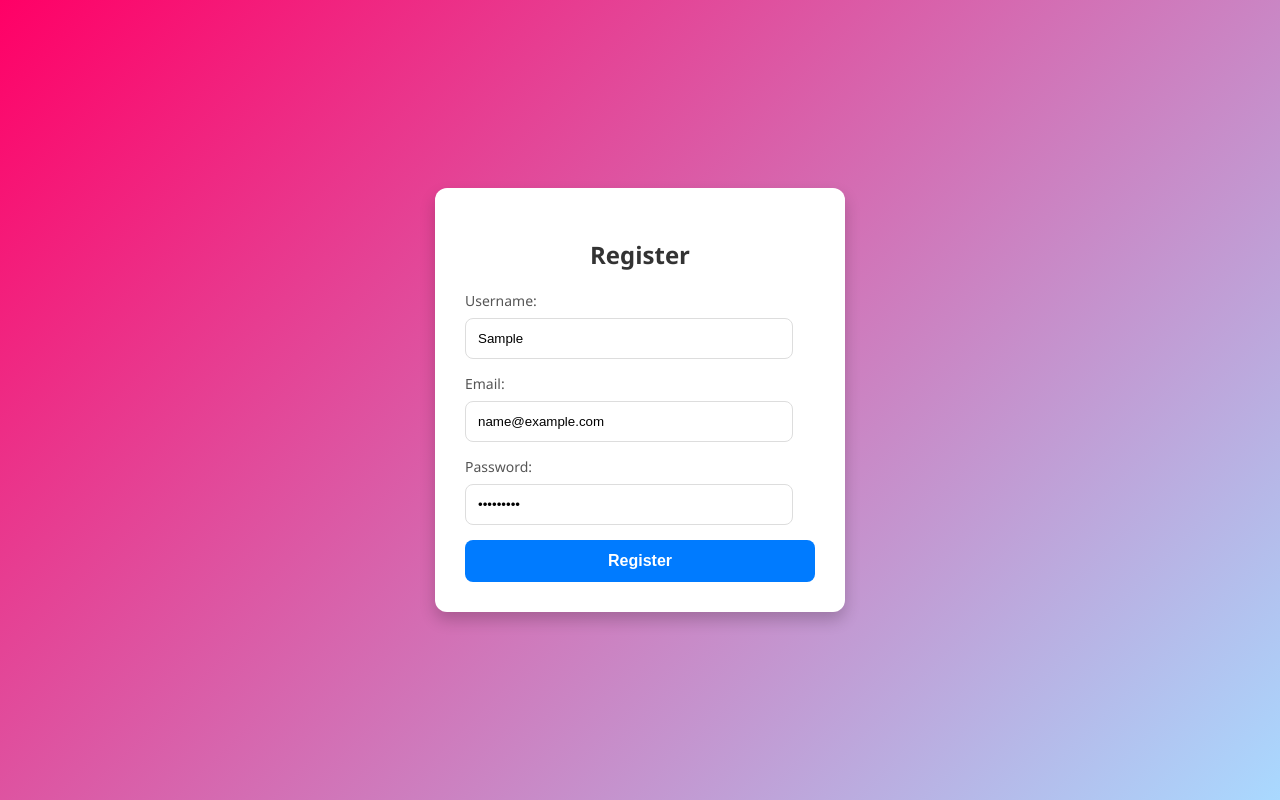
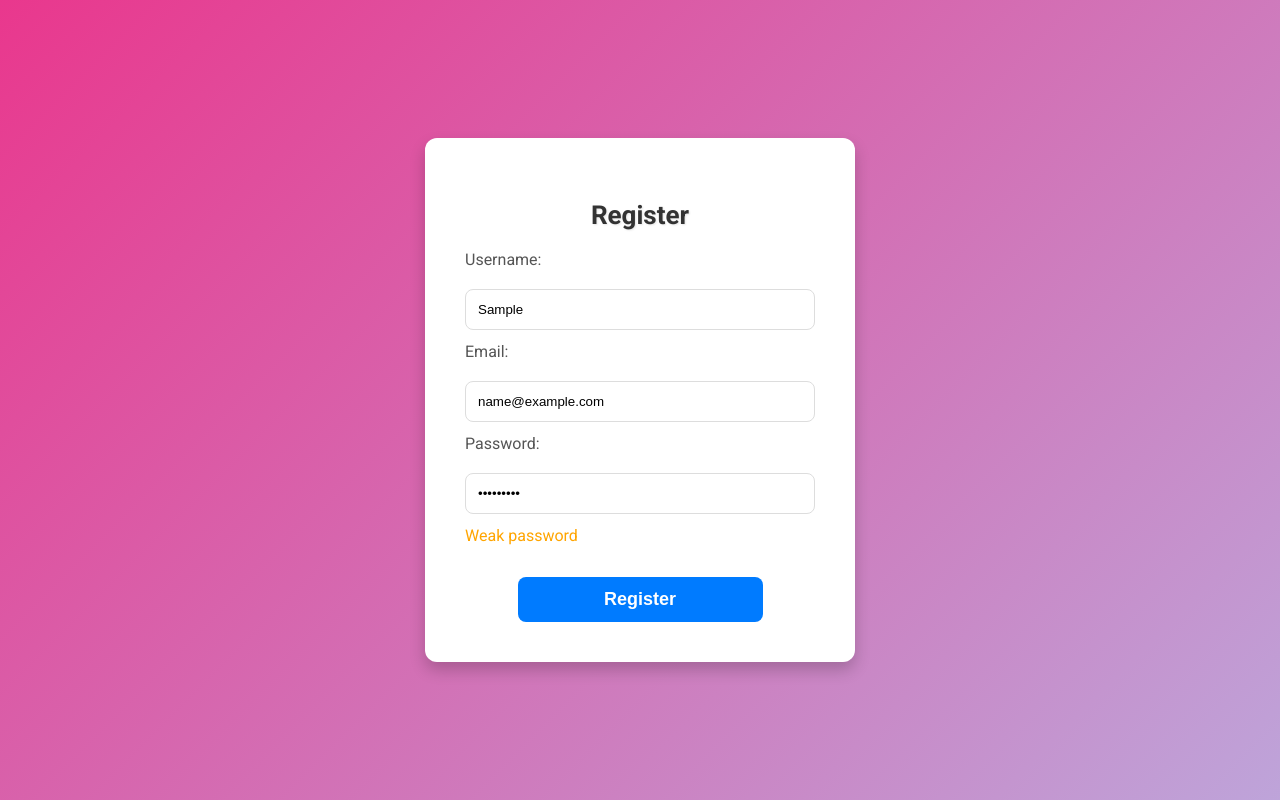
Before and after one commit to dgyrsenevirathne/Register_form, a website: page public/index.html in a window 1280 px wide. Both pictures are taken after typing "Sample", "name@example.com", "Sample123" into the empty fields and a click on the button "Register". Drawn offline with Linux system fonts and the light colour scheme; no server answers.

Commit message:
new changes

```diff
--- a/public/index.html
+++ b/public/index.html
@@ -21,6 +21,8 @@
             <label for="password">Password:</label>
             <input type="password" id="password" name="password" required>
 
+            <div id="passwordStrength"></div> <!-- Password strength indicator -->
+
             <button type="submit">Register</button>
         </form>
     </div>
--- a/public/script.js
+++ b/public/script.js
@@ -4,6 +4,11 @@ document.getElementById('registerForm').addEventListener('submit', async functio
     const username = document.getElementById('username').value;
     const email = document.getElementById('email').value;
     const password = document.getElementById('password').value;
+
+    if (!username || !email || !password) {
+        alert('All fields are required.');
+        return;
+    }
 
     const response = await fetch('/register', {
         method: 'POST',
@@ -16,7 +21,35 @@ document.getElementById('registerForm').addEventListener('submit', async functio
     const result = await response.json();
     if (result.success) {
         alert('Registration successful!');
+        document.getElementById('registerForm').reset();
     } else {
         alert('Registration failed: ' + result.message);
     }
 });
+
+// Password Strength Indicator
+document.getElementById('password').addEventListener('input', function () {
+    const password = this.value;
+    const strength = document.getElementById('passwordStrength');
+
+    let strengthText = '';
+    let strengthColor = '';
+
+    if (password.length < 6) {
+        strengthText = 'Password too short';
+        strengthColor = 'red';
+    } else if (password.length < 12) {
+        strengthText = 'Weak password';
+        strengthColor = 'orange';
+    } else if (/^(?=.*[a-z])(?=.*[A-Z])(?=.*\d)[A-Za-z\d]{12,}$/.test(password)) {
+        strengthText = 'Strong password';
+        strengthColor = 'green';
+    } else {
+        strengthText = 'Moderate password';
+        strengthColor = 'yellow';
+    }
+
+    // Update the password strength indicator
+    strength.textContent = strengthText;
+    strength.style.color = strengthColor;
+});
--- a/public/styles.css
+++ b/public/styles.css
@@ -1,6 +1,11 @@
+/* Google Fonts */
+@import url('https://fonts.googleapis.com/css2?family=Roboto:wght@400;500;700&display=swap');
+
 body {
-    font-family: 'Segoe UI', Tahoma, Geneva, Verdana, sans-serif;
+    font-family: 'Roboto', sans-serif;
     background: linear-gradient(135deg, #f06, #a9d9ff);
+    background-size: 200% 200%;
+    animation: gradientAnimation 5s ease infinite;
     display: flex;
     justify-content: center;
     align-items: center;
@@ -8,39 +13,72 @@ body {
     margin: 0;
 }
 
+@keyframes gradientAnimation {
+    0% {
+        background-position: 0% 0%;
+    }
+
+    50% {
+        background-position: 100% 100%;
+    }
+
+    100% {
+        background-position: 0% 0%;
+    }
+}
+
 .container {
     background-color: #ffffff;
-    padding: 30px;
+    padding: 40px;
     border-radius: 12px;
     box-shadow: 0 8px 16px rgba(0, 0, 0, 0.2);
-    width: 350px;
-    transition: transform 0.3s ease, box-shadow 0.3s ease;
+    width: 100%;
+    max-width: 350px;
+    transition: transform 0.3s ease, box-shadow 0.3s ease, background-color 0.3s ease;
+    opacity: 0;
+    animation: fadeIn 1s forwards;
+}
+
+@keyframes fadeIn {
+    from {
+        opacity: 0;
+    }
+
+    to {
+        opacity: 1;
+    }
 }
 
 .container:hover {
     transform: scale(1.02);
     box-shadow: 0 12px 24px rgba(0, 0, 0, 0.3);
+    background-color: #f9f9f9;
 }
 
 h2 {
     margin-bottom: 20px;
     color: #333;
     text-align: center;
-    font-size: 24px;
-    font-weight: 600;
+    font-size: 26px;
+    font-weight: 700;
+    text-shadow: 1px 1px 2px rgba(0, 0, 0, 0.1);
+}
+
+form {
+    display: flex;
+    flex-direction: column;
+    gap: 12px;
 }
 
 label {
-    display: block;
+    font-size: 16px;
+    color: #555;
     margin-bottom: 8px;
-    font-size: 14px;
-    color: #555;
 }
 
 input {
-    width: calc(100% - 22px);
+    width: 100%;
     padding: 12px;
-    margin-bottom: 15px;
     border: 1px solid #ddd;
     border-radius: 8px;
     box-sizing: border-box;
@@ -49,29 +87,39 @@ input {
 
 input:focus {
     border-color: #007bff;
-    box-shadow: 0 0 5px rgba(0, 123, 255, 0.5);
+    box-shadow: 0 0 8px rgba(0, 123, 255, 0.5);
     outline: none;
 }
 
 button {
-    width: 100%;
+    width: 70%;
+    /* Keep this to control the button width */
     padding: 12px;
     background-color: #007bff;
     color: #ffffff;
     border: none;
     border-radius: 8px;
     cursor: pointer;
-    font-size: 16px;
-    font-weight: 600;
-    transition: background-color 0.3s ease, transform 0.3s ease;
+    font-size: 18px;
+    font-weight: 700;
+    transition: background-color 0.3s ease, transform 0.3s ease, box-shadow 0.3s ease;
+    margin-top: 20px;
+
+    /* Centering the button */
+    display: block;
+    margin-left: auto;
+    margin-right: auto;
 }
+
 
 button:hover {
     background-color: #0056b3;
     transform: translateY(-2px);
+    box-shadow: 0 4px 8px rgba(0, 0, 0, 0.2);
 }
 
 button:active {
     background-color: #003d7a;
     transform: translateY(0);
+    box-shadow: 0 2px 4px rgba(0, 0, 0, 0.1);
 }
```
